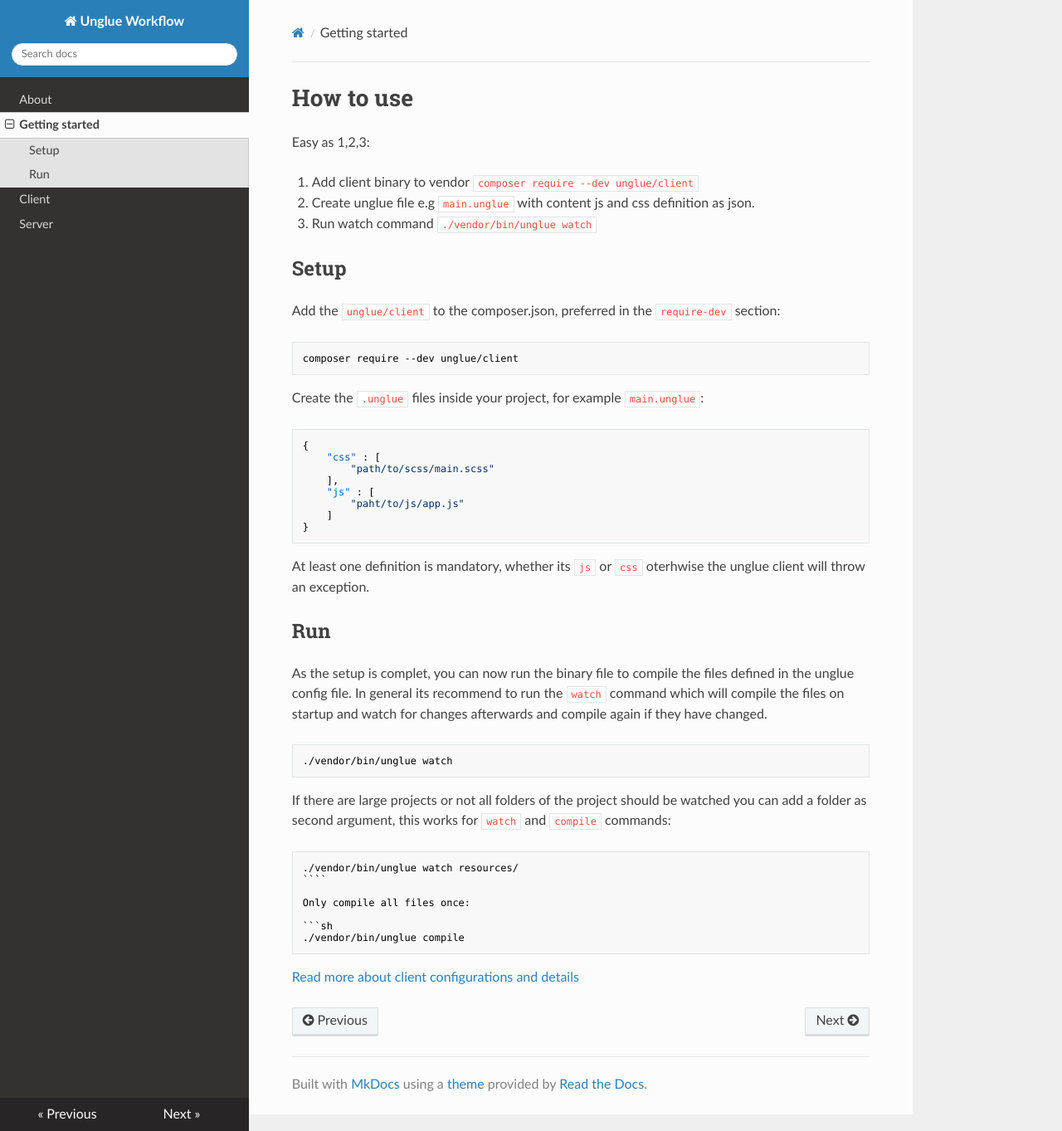
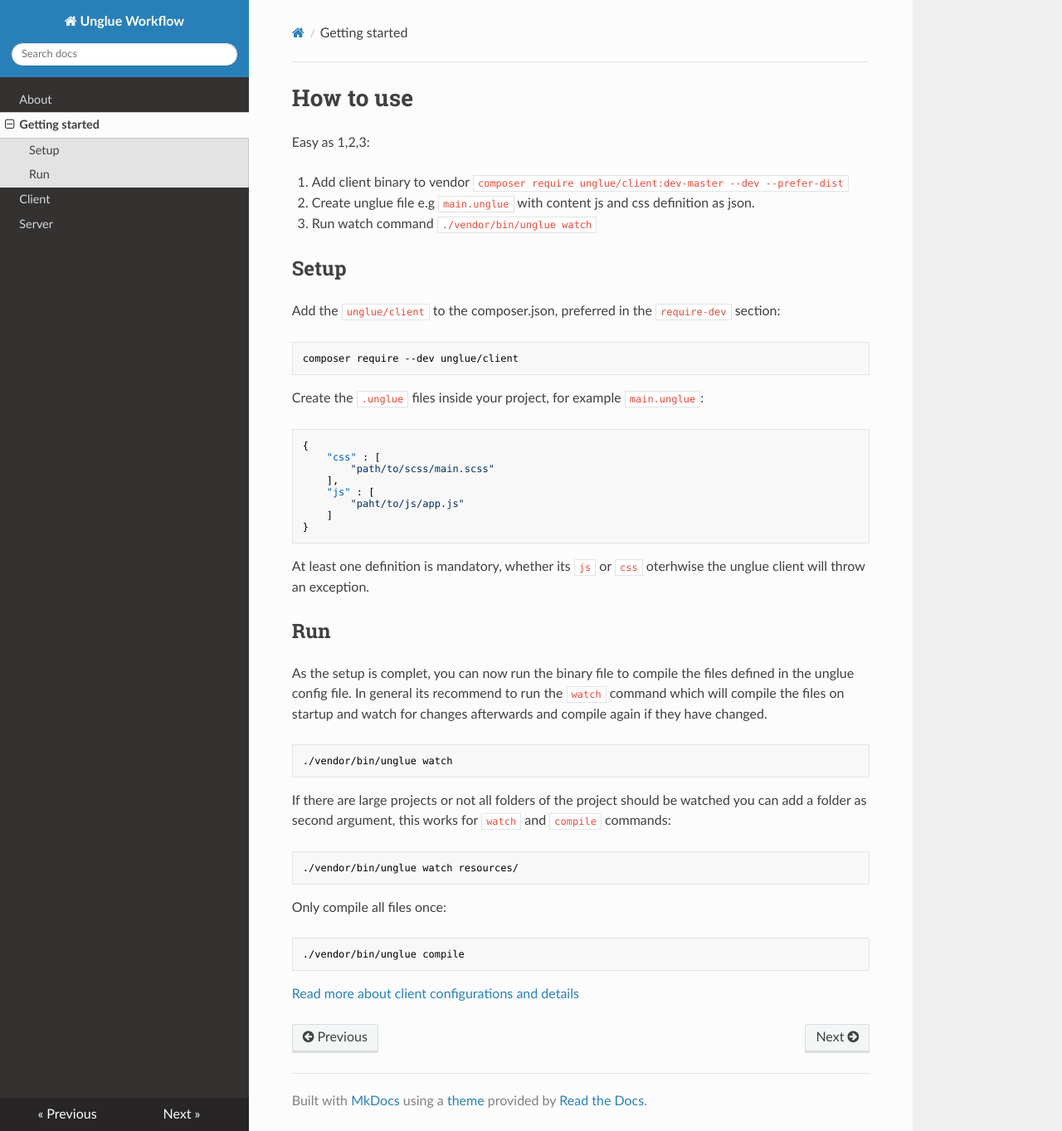
Before and after one commit to frontend-workflow-cloud-compiler/docs, an MkDocs documentation site: the page built from docs/start.md, in a window 1280 px wide and 1363 px high. Shown: the whole window at 83% size. Built offline with MkDocs 1.6.1, drawn with Linux system fonts in a browser that asks for light colours; nearby versions of some CDN libraries.

Commit message:
Update start.md

`````diff
--- a/docs/start.md
+++ b/docs/start.md
@@ -2,7 +2,7 @@
 
 Easy as 1,2,3:
 
-1. Add client binary to vendor `composer require --dev unglue/client`
+1. Add client binary to vendor `composer require unglue/client:dev-master --dev --prefer-dist`
 2. Create unglue file e.g `main.unglue` with content js and css definition as json.
 3. Run watch command `./vendor/bin/unglue watch`
 
@@ -41,7 +41,7 @@
 
 ```sh
 ./vendor/bin/unglue watch resources/
-````
+```
 
 Only compile all files once:
 
`````
